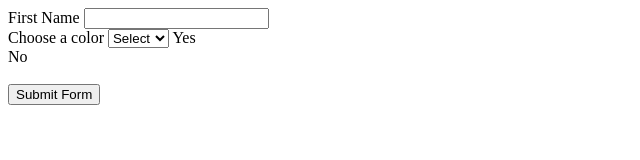
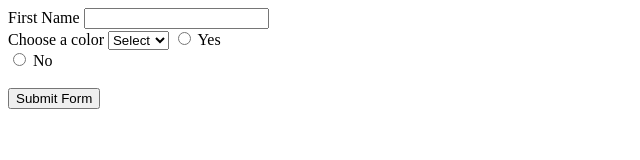
Before and after one commit to mtsweet2022/imed1316, a plain HTML site: page form.html in a window 1280 px wide. Shown: the whole page, without its empty margins (0-640 px from the left). Drawn offline with Linux system fonts and the light colour scheme.

Commit message:
type fix

```diff
--- a/form.html
+++ b/form.html
@@ -26,8 +26,8 @@
       </select>
 
       <!-- radio buttons-->
-      <inpput type="radio" name="myDecision" id="myRadio" value="Yes" /> Yes<br />
-      <inpput type="radio" name="myDecision" id="myRadio" value="No" /> No<br />
+      <input type="radio" name="myDecision" id="myRadio" value="Yes" /> Yes<br />
+      <input type="radio" name="myDecision" id="myRadio" value="No" /> No<br />
       <br />
 
       <input type="submit" value="Submit Form" id="submit" />
```
